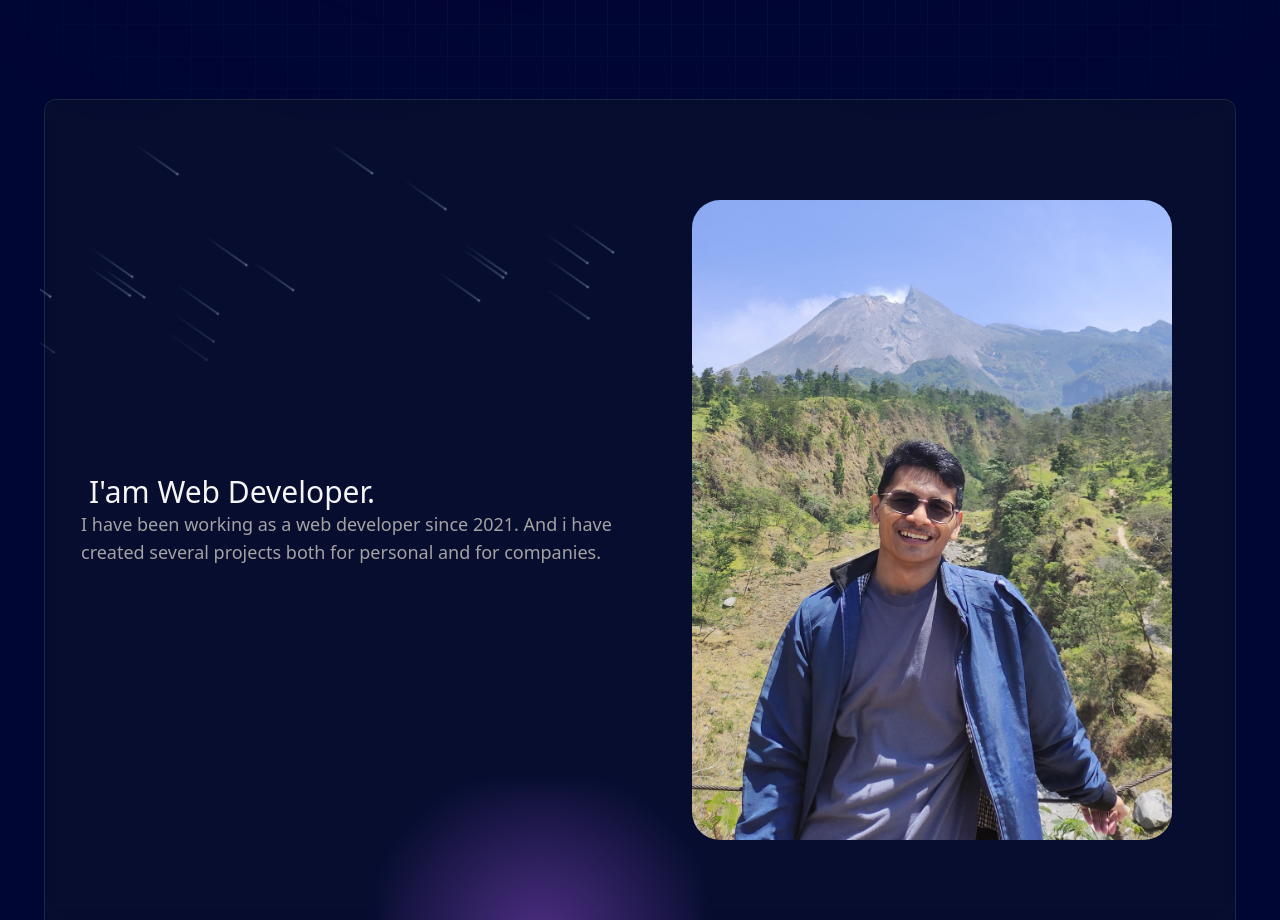
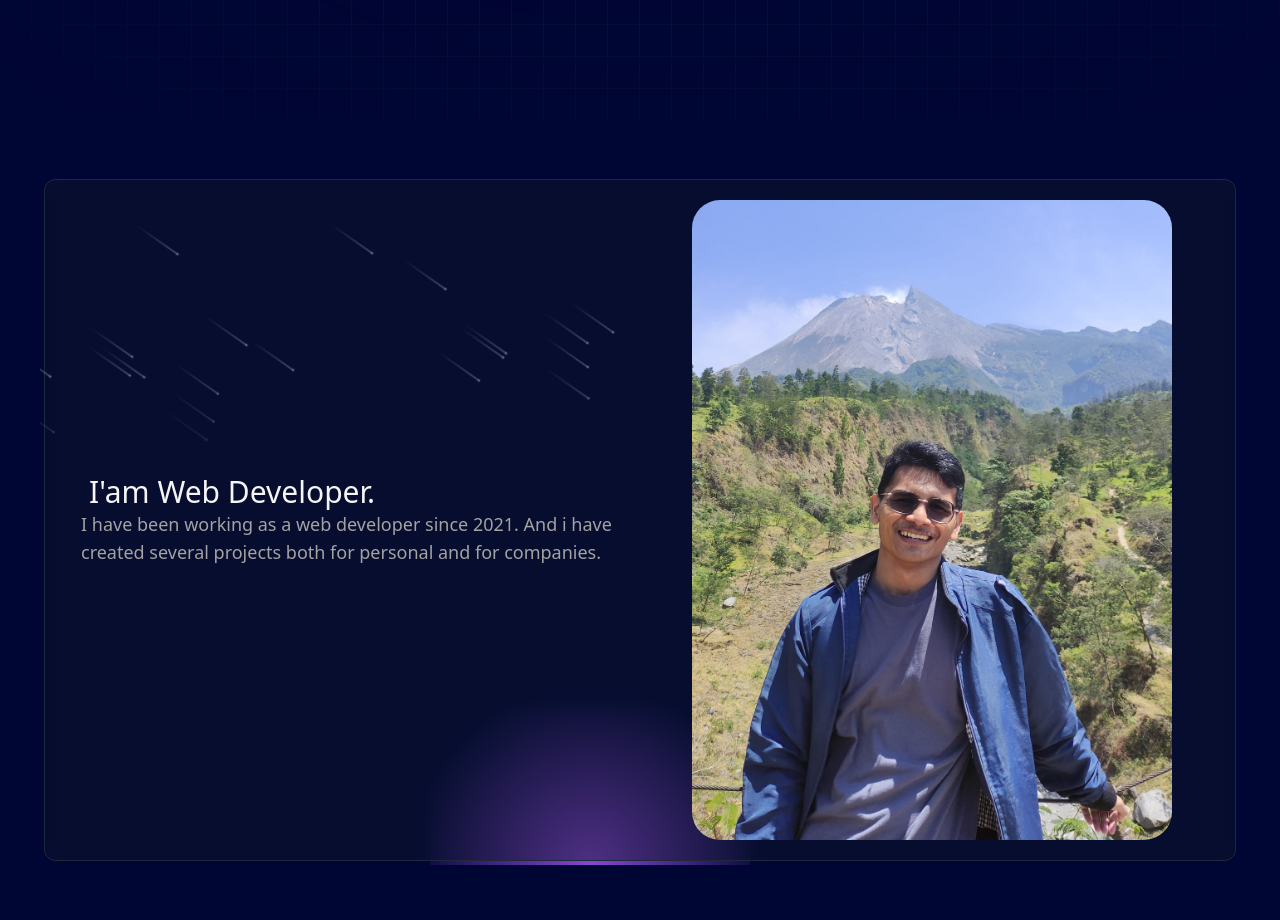
Before and after one commit to BagasWihant/my-portfolio-2024, a Next.js app: page / in a window 1280 px wide. Shown: the part 680-1600 px from the top of the page. Built offline with nearby package versions, Linux system fonts and the light colour scheme.

Commit message:
some adjustment for 3d image

```diff
--- a/components/ui/3d-card.tsx
+++ b/components/ui/3d-card.tsx
@@ -30,8 +30,8 @@ export const CardContainer = ({
     if (!containerRef.current) return;
     const { left, top, width, height } =
       containerRef.current.getBoundingClientRect();
-    const x = (e.clientX - left - width / 10) / 50;
-    const y = (e.clientY - top - height / 40) / 50;
+    const x = (e.clientX - left - width / 15) / 25;
+    const y = (e.clientY - top - height / 15) / 28;
     console.log(x, y);
 
     containerRef.current.style.transform = `rotateY(${x}deg) rotateX(${y}deg)`;
@@ -51,7 +51,7 @@ export const CardContainer = ({
     <MouseEnterContext.Provider value={[isMouseEntered, setIsMouseEntered]}>
       <div
         className={cn(
-          "py-20 flex items-center justify-center",
+          "flex items-center justify-center",
           containerClassName
         )}
         style={{
```
